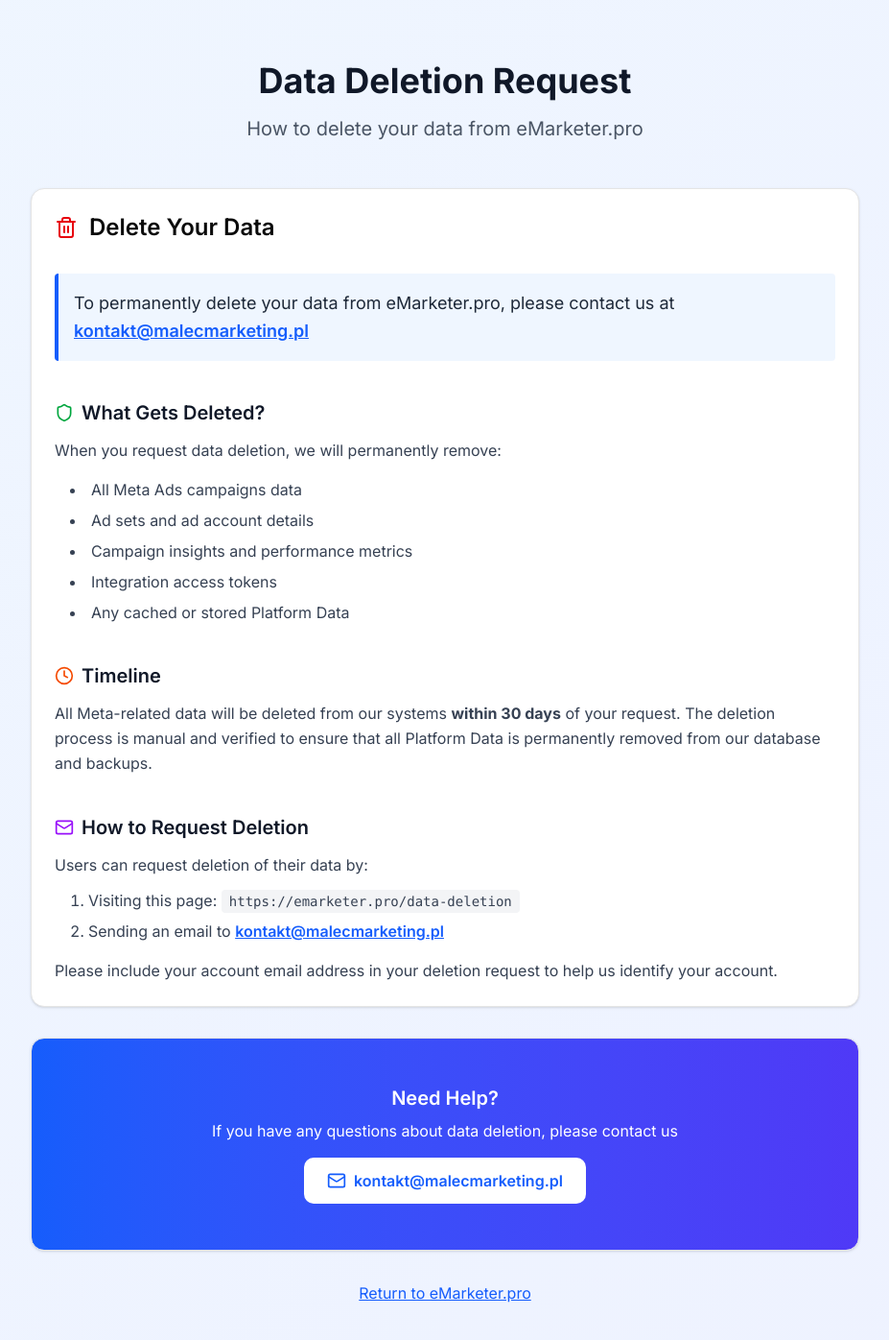
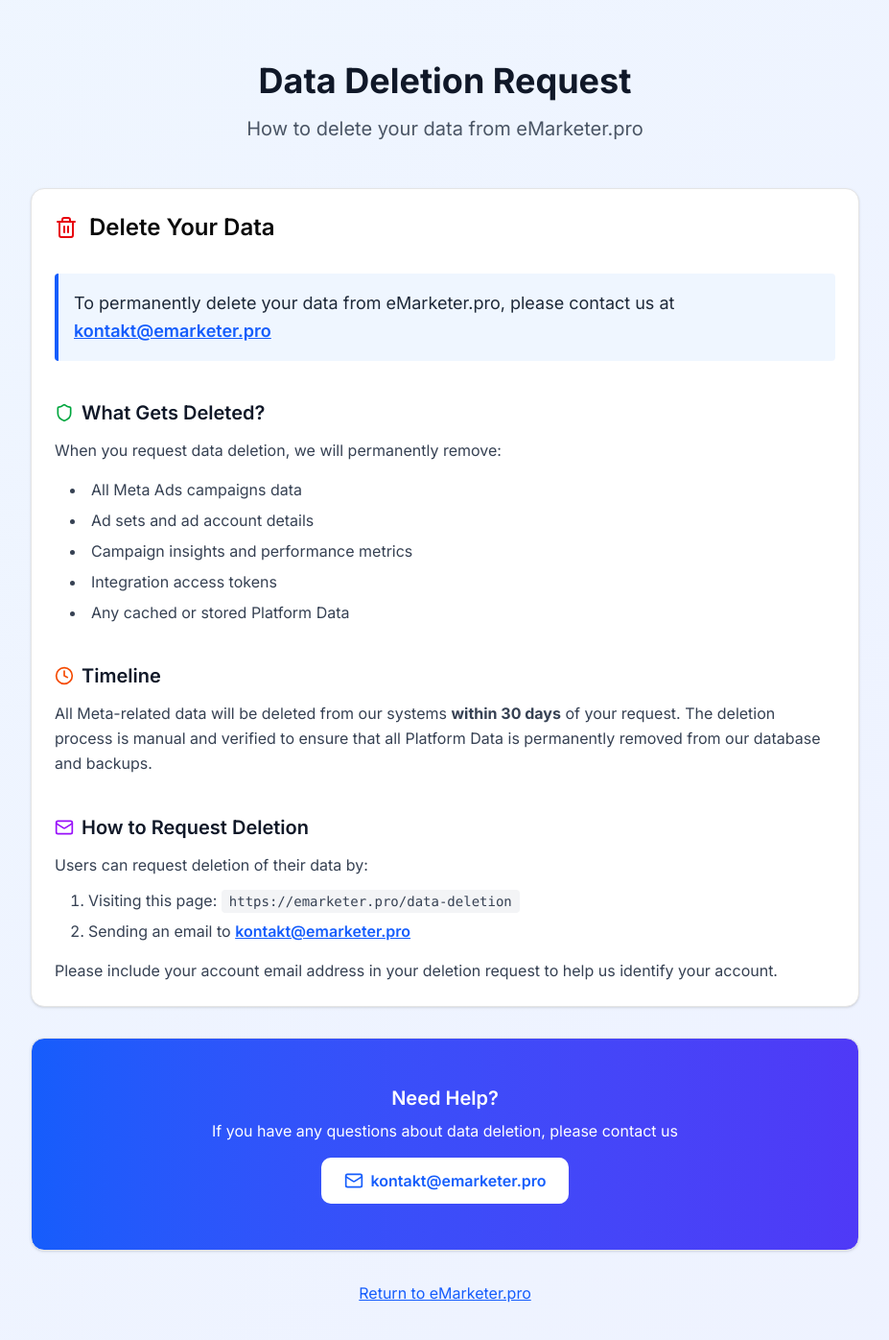
Before and after one commit to damianmalecdev/emarketer-pro, a Next.js app: page /data-deletion in a window 1280 px wide. Shown: the top 1396 px of the page at 96% size, without its empty margins (176-1103 px from the left). Built offline with nearby package versions, Linux system fonts and the light colour scheme.

Commit message:
📧 Update contact email to kontakt@emarketer.pro

```diff
--- a/src/app/data-deletion/page.tsx
+++ b/src/app/data-deletion/page.tsx
@@ -28,10 +28,10 @@
               <p className="text-lg text-gray-800 leading-relaxed">
                 To permanently delete your data from eMarketer.pro, please contact us at{' '}
                 <a
-                  href="mailto:kontakt@malecmarketing.pl"
+                  href="mailto:kontakt@emarketer.pro"
                   className="text-blue-600 hover:text-blue-800 font-semibold underline"
                 >
-                  kontakt@malecmarketing.pl
+                  kontakt@emarketer.pro
                 </a>
               </p>
             </div>
@@ -76,7 +76,7 @@
                 </p>
                 <ol className="list-decimal list-inside space-y-2 ml-4">
                   <li>Visiting this page: <code className="bg-gray-100 px-2 py-1 rounded text-sm">https://emarketer.pro/data-deletion</code></li>
-                  <li>Sending an email to <a href="mailto:kontakt@malecmarketing.pl" className="text-blue-600 hover:text-blue-800 underline font-semibold">kontakt@malecmarketing.pl</a></li>
+                  <li>Sending an email to <a href="mailto:kontakt@emarketer.pro" className="text-blue-600 hover:text-blue-800 underline font-semibold">kontakt@emarketer.pro</a></li>
                 </ol>
                 <p className="leading-relaxed mt-4">
                   Please include your account email address in your deletion request to help us identify your account.
@@ -94,11 +94,11 @@
               If you have any questions about data deletion, please contact us
             </p>
             <a
-              href="mailto:kontakt@malecmarketing.pl"
+              href="mailto:kontakt@emarketer.pro"
               className="inline-flex items-center justify-center bg-white text-blue-600 px-6 py-3 rounded-lg font-semibold hover:bg-gray-100 transition-colors"
             >
               <Mail className="mr-2 h-5 w-5" />
-              kontakt@malecmarketing.pl
+              kontakt@emarketer.pro
             </a>
           </CardContent>
         </Card>
```
